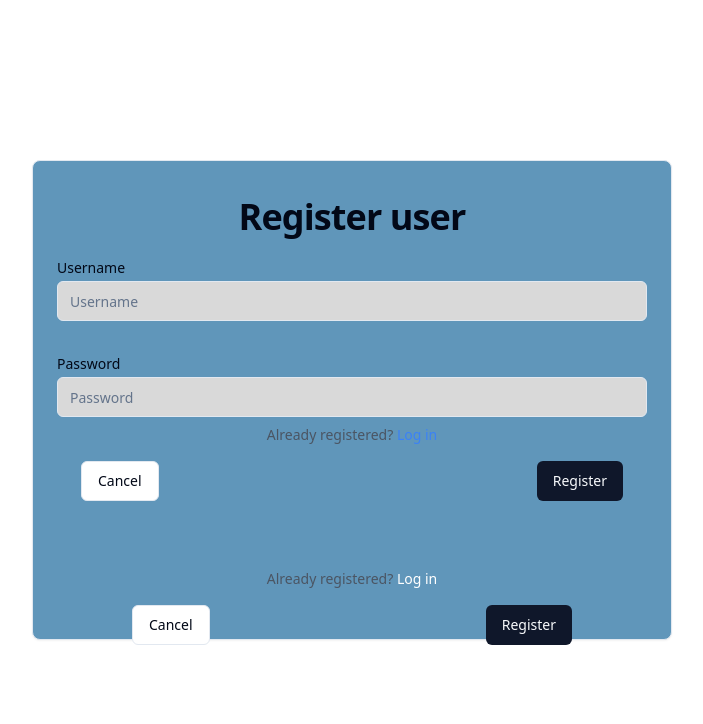
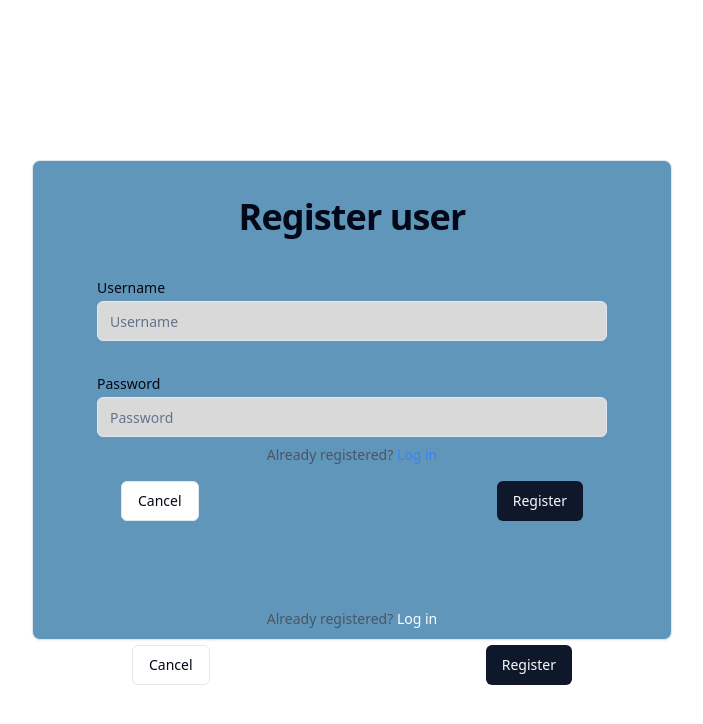
Before and after one commit to Brattetveit/Ice-breakers, a React (Vite) app in the folder client/: page /register in a window 1280 px wide. Shown: the top 724 px of the page, without its empty margins (288-991 px from the left). Built offline with nearby package versions, Linux system fonts and the light colour scheme.

Commit message:
chore: re-add missing classname to JSX elements

```diff
--- a/client/src/pages/Register.tsx
+++ b/client/src/pages/Register.tsx
@@ -18,8 +18,8 @@ export const Register = () => {
         <CardHeader>
           <CardTitle className="place-self-center text-4xl mt-3">Register user</CardTitle>
         </CardHeader>
-        <CardContent>
-          <form onSubmit={handleSubmitt}>
+        <CardContent className="m-5">
+          <form className="m-5" onSubmit={handleSubmitt}>
             <div className="grid w-full items-center gap-4">
               <div className="flex flex-col space-y-1.5">
                 <Label htmlFor="username">Username</Label>
```
